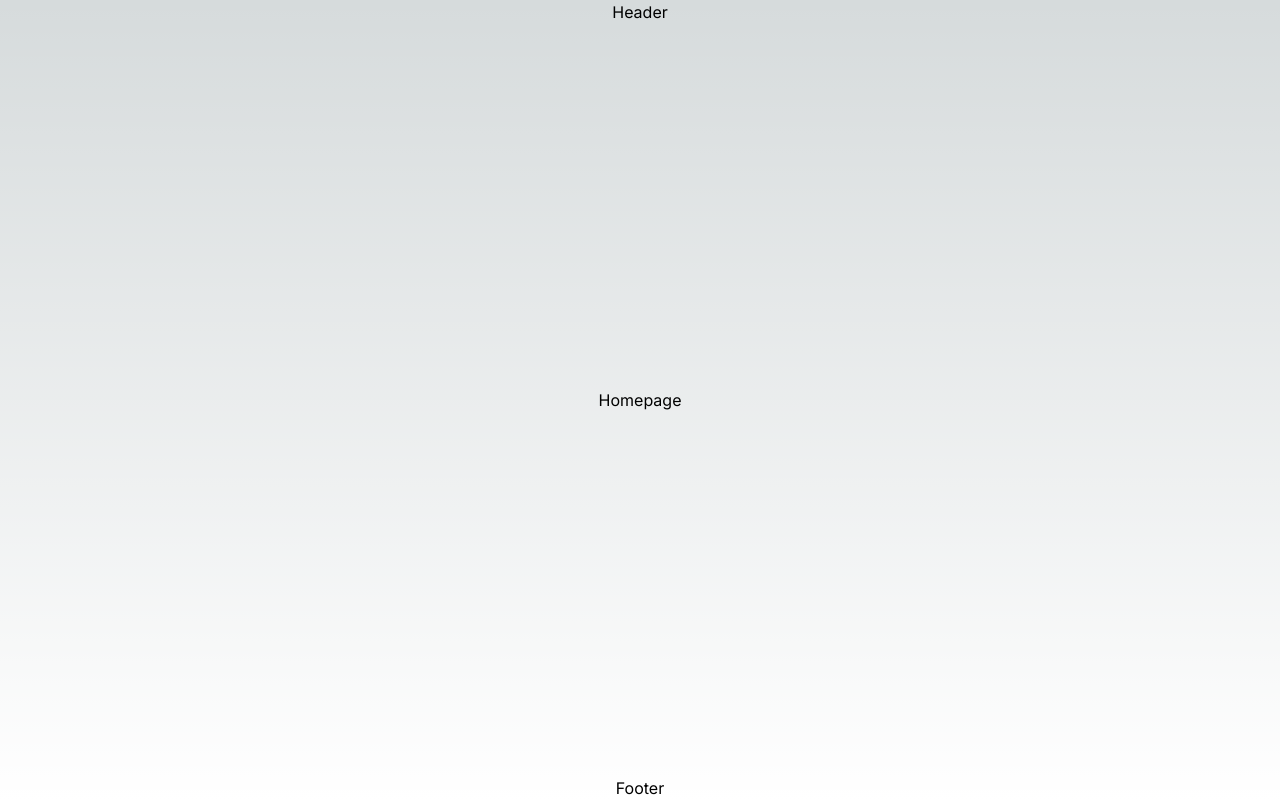
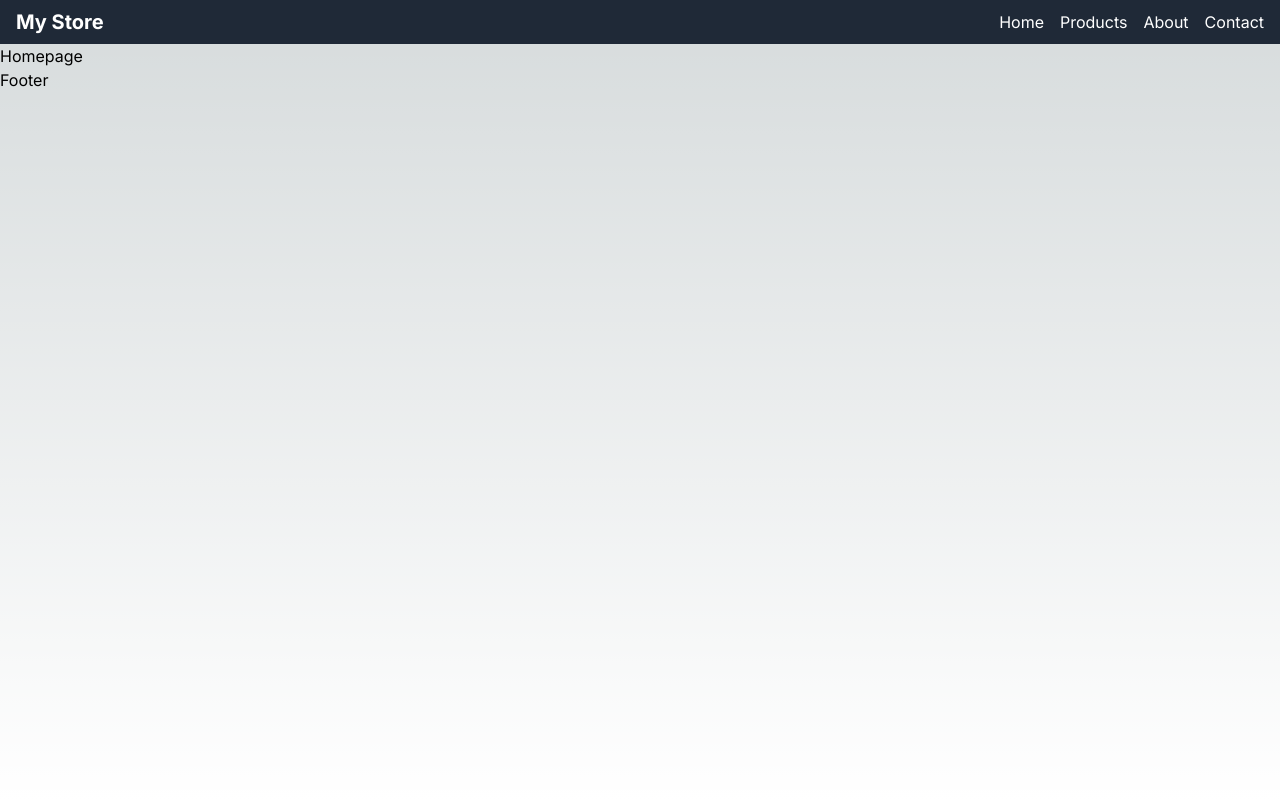
Before and after one commit to chetankush/radhe_collection, a Next.js app: page / in a window 1280 px wide. Built offline with nearby package versions, Linux system fonts and the light colour scheme.

Commit message:
added header

```diff
--- a/src/app/page.tsx
+++ b/src/app/page.tsx
@@ -6,7 +6,7 @@
 
 export default function Home() {
   return (
-    <main className="flex min-h-screen flex-col items-center justify-between ">
+    <main className="flex min-h-screen flex-col">
       <Header/>
       <HomePage/>
       <Footer/>
--- a/src/components/Header.tsx
+++ b/src/components/Header.tsx
@@ -1,11 +1,21 @@
-import React from 'react'
+import React from 'react';
 
 const Header = () => {
-  return (
-    <div>
-      Header
-    </div>
-  )
-}
+    return (
+        <header className="bg-gray-800 text-white">
+            <div className="container mx-auto px-4 py-2 flex justify-between items-center">
+                <h1 className="text-xl font-bold">My Store</h1>
+                <nav>
+                    <ul className="flex space-x-4">
+                        <li className="hover:text-gray-300">Home</li>
+                        <li className="hover:text-gray-300">Products</li>
+                        <li className="hover:text-gray-300">About</li>
+                        <li className="hover:text-gray-300">Contact</li>
+                    </ul>
+                </nav>
+            </div>
+        </header>
+    );
+};
 
-export default Header
+export default Header;
```
